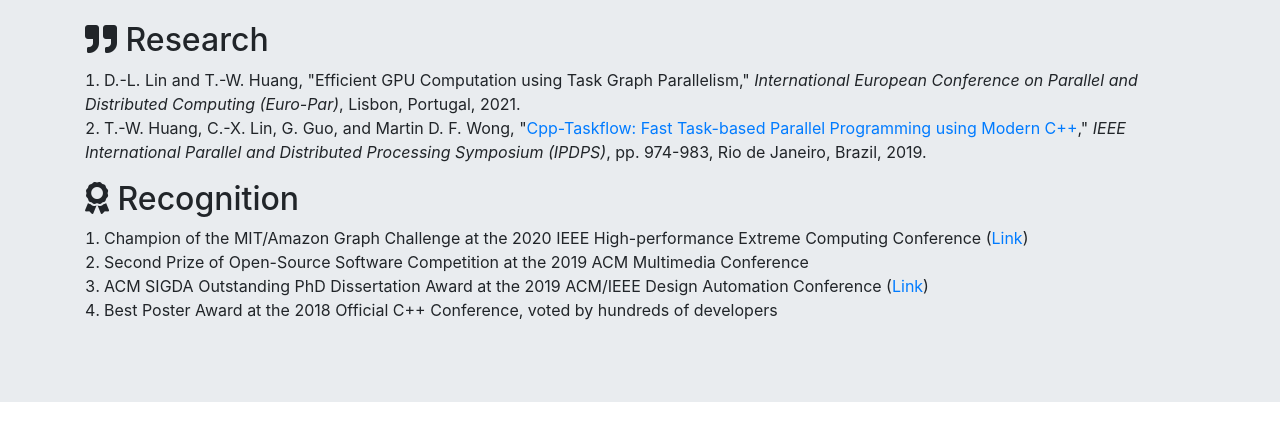
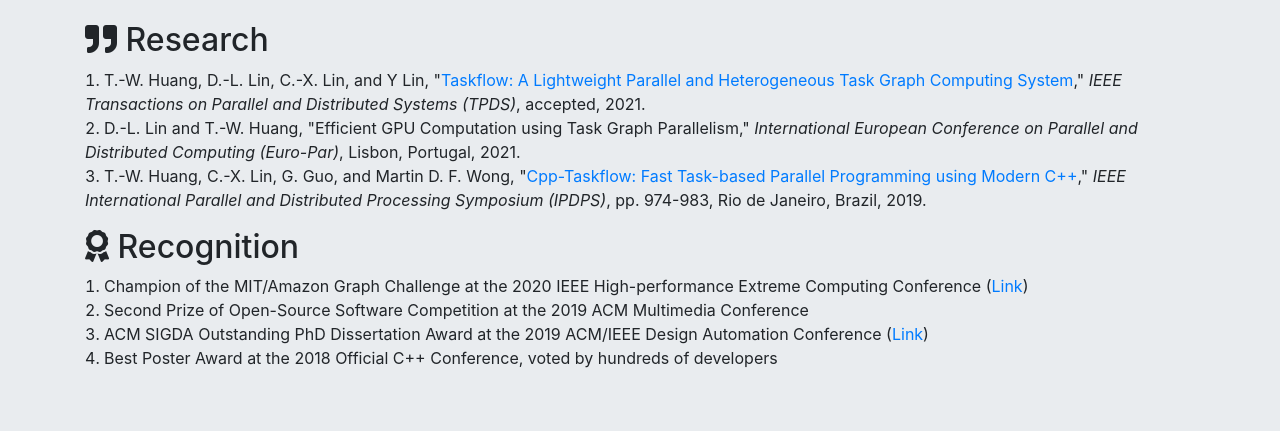
Before and after one commit to taskflow/taskflow.github.io, a plain HTML site: page index.html in a window 1280 px wide. Shown: the part 4401-4832 px from the top of the page. Drawn offline with Linux system fonts and the light colour scheme; no server answers.

Commit message:
updated tpds

```diff
--- a/index.html
+++ b/index.html
@@ -231,6 +231,7 @@
         <div class="col-md-12">
           <h2><i class="fas fa-quote-right"></i> Research</h2>
           <ol>
+            <li>T.-W. Huang, D.-L. Lin, C.-X. Lin, and Y Lin, "<a href="papers/tpds21-taskflow.pdf">Taskflow: A Lightweight Parallel and Heterogeneous Task Graph Computing System</a>," <i>IEEE Transactions on Parallel and Distributed Systems (TPDS)</i>, accepted, 2021.</li>
             <li>D.-L. Lin and T.-W. Huang, "Efficient GPU Computation using Task Graph Parallelism," <i>International European Conference on Parallel and Distributed Computing (Euro-Par)</i>, Lisbon, Portugal, 2021.</li>
             <li>T.-W. Huang, C.-X. Lin, G. Guo, and Martin D. F. Wong, "<a href="papers/ipdps19.pdf">Cpp-Taskflow: Fast Task-based Parallel Programming using Modern C++</a>," <i>IEEE International Parallel and Distributed Processing Symposium (IPDPS)</i>, pp. 974-983, Rio de Janeiro, Brazil, 2019.</li>
           </ol>
```
Also changed, not shown: 1 other file.
